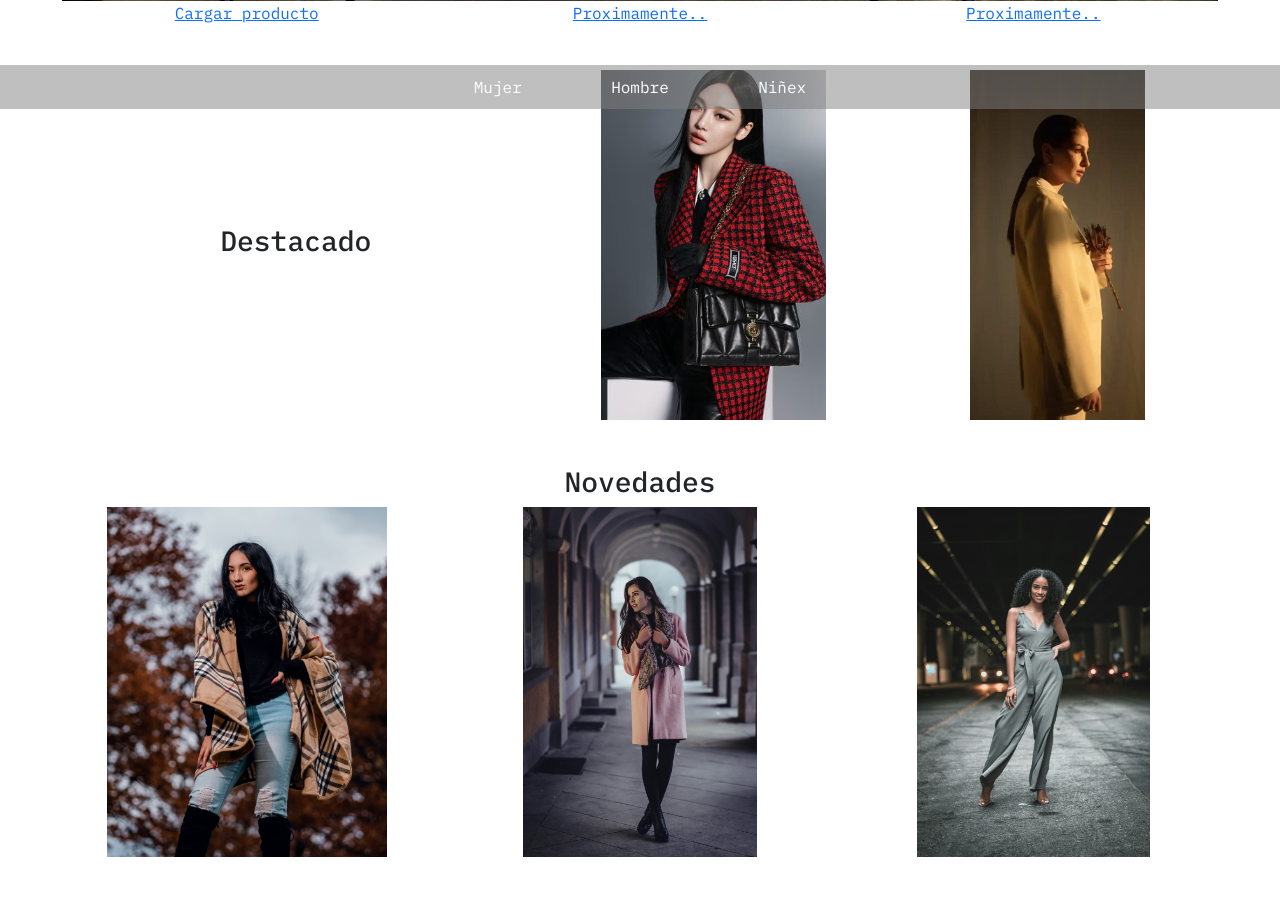
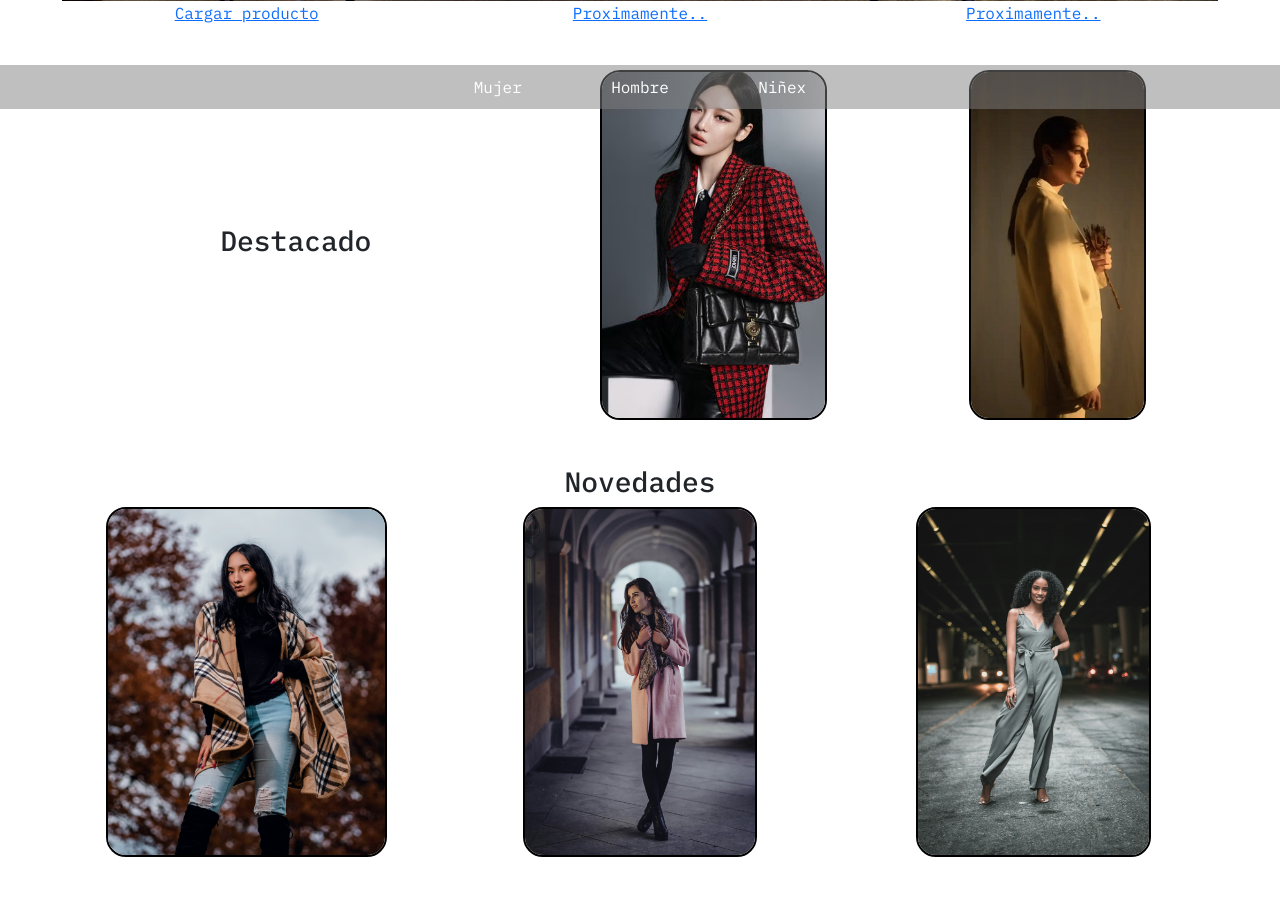
Before and after one commit to YuriDuran/StyleHub, a PHP site: page / in a window 1280 px wide. Shown: the part 691-1593 px from the top of the page. Run offline with PHP 8.4, Linux system fonts and the light colour scheme.

Commit message:
cambio_index

```diff
--- a/Programa/Outfit/Style/index.css
+++ b/Programa/Outfit/Style/index.css
@@ -54,6 +54,10 @@
     max-height: 100%;
     max-width: 100%;
     object-fit: cover;
+    border-color: black;
+    border-width: 2.5px;
+    border-style: solid;
+    border-radius: 20px;
 }
 
 /*! Aqui se encuentra el css del footer */
```
